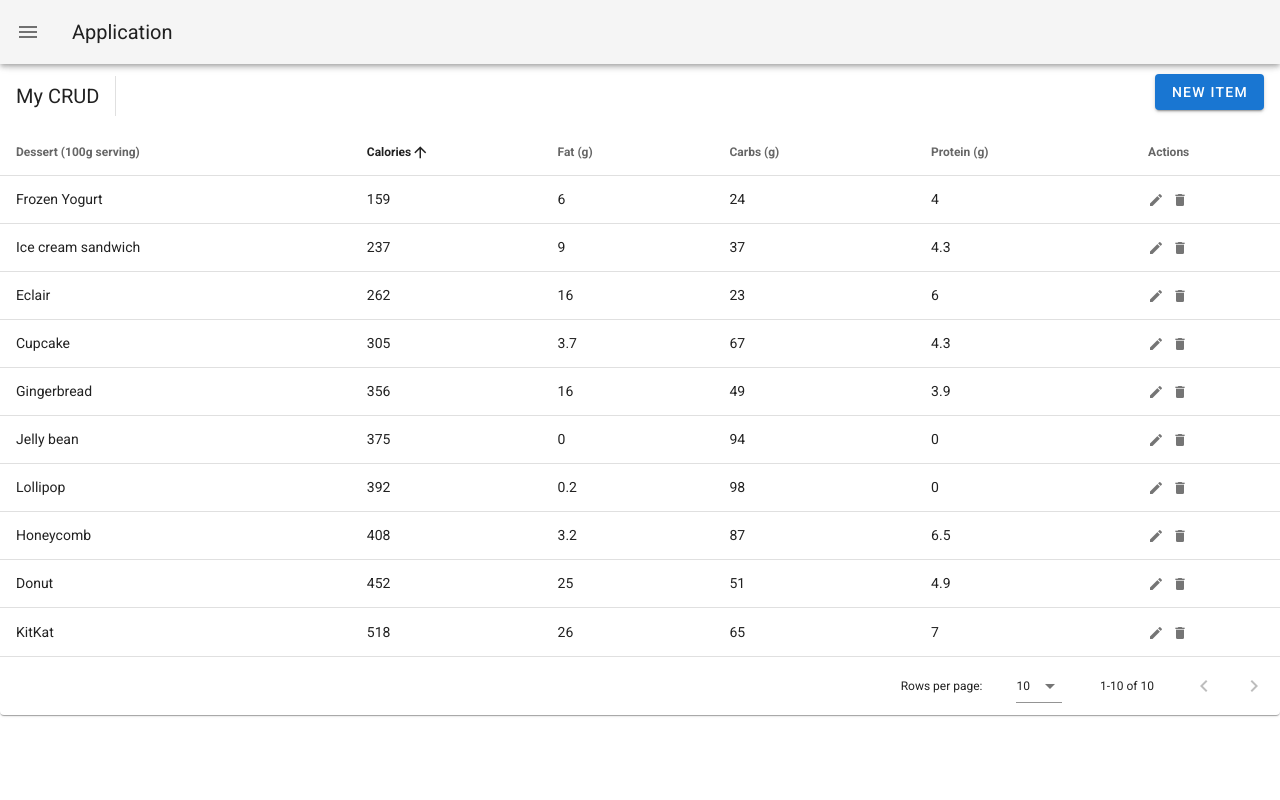
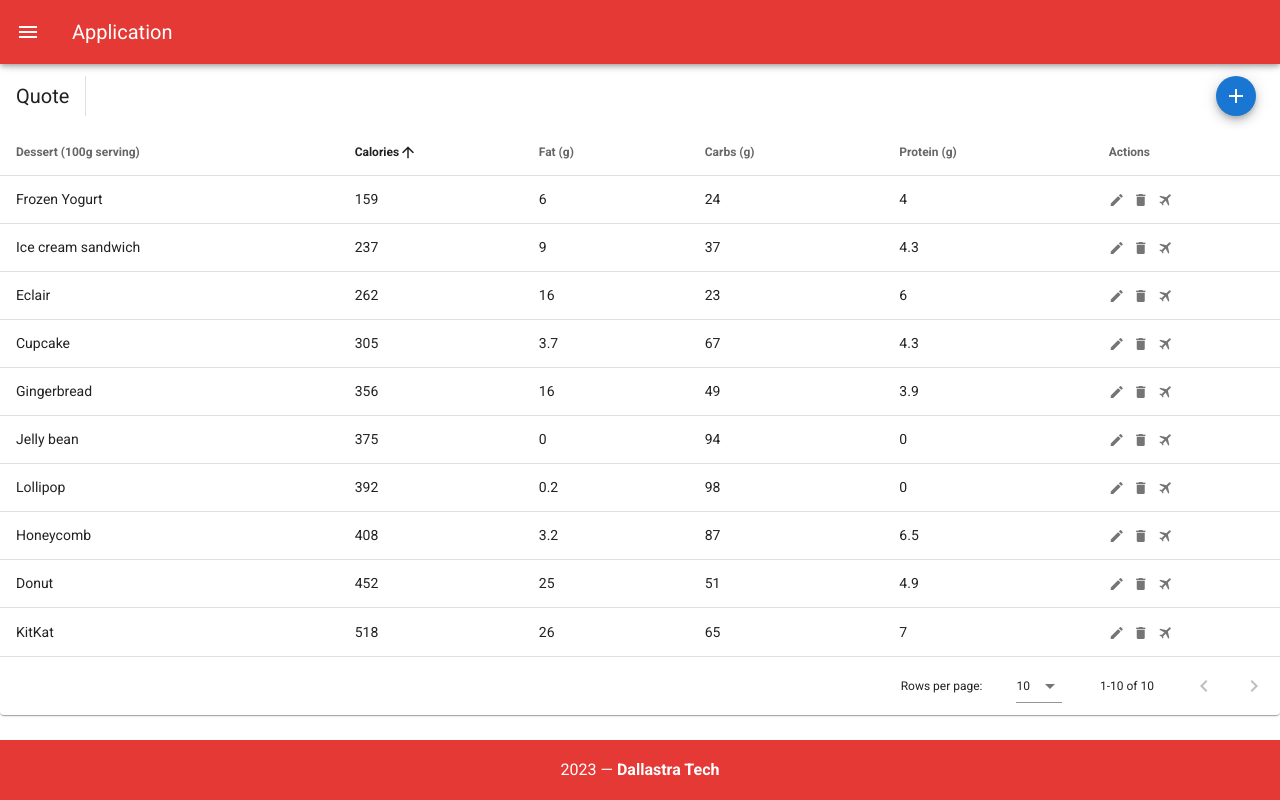
Before and after one commit to pDallastra/vue-vuetify-crm, a Vue app: page / in a window 1280 px wide. Built offline with nearby package versions, Linux system fonts and the light colour scheme.

Commit message:
Adding AppFooter + style tries

```diff
--- a/src/App.vue
+++ b/src/App.vue
@@ -2,8 +2,14 @@
   <v-app>
     <SideBar :outside-drawer="drawer"/>
 
-    <v-app-bar app>
-      <v-app-bar-nav-icon @click="drawer = !drawer"></v-app-bar-nav-icon>
+    <v-app-bar
+      app
+      color="red darken-1 white--text"
+    >
+      <v-app-bar-nav-icon
+        @click="drawer = !drawer"
+        color="white"
+      />
 
       <v-toolbar-title>Application</v-toolbar-title>
     </v-app-bar>
@@ -12,10 +18,13 @@
       <TableData/>
     </v-main>
 
+    <AppFooter/>
+
   </v-app>
 </template>
 
 <script>
+import AppFooter from './components/AppFooter.vue';
 import SideBar from './components/Sidebar.vue';
 import TableData from './components/TableData.vue';
 
@@ -23,7 +32,7 @@ import TableData from './components/TableData.vue';
 export default {
   name: 'App',
 
-  components: { TableData, SideBar },
+  components: { TableData, SideBar, AppFooter },
 
   data: () => ({
     drawer: false,
--- /dev/null
+++ b/src/components/AppFooter.vue
@@ -0,0 +1,21 @@
+<template>
+  <v-footer
+    fixed
+    color="red darken-1 white--text"
+  >
+    <v-col
+      class="text-center"
+      cols="12"
+    >
+      {{ new Date().getFullYear() }} — <strong>Dallastra Tech</strong>
+    </v-col>
+  </v-footer>
+</template>
+
+<script>
+
+export default {
+  name: 'AppFooter'
+}
+
+</script>
--- a/src/components/Sidebar.vue
+++ b/src/components/Sidebar.vue
@@ -2,6 +2,7 @@
     <v-navigation-drawer
       v-model="drawer"
       app
+      color="red darken-1 white--text"
     >
       <!--  -->
     </v-navigation-drawer>
--- a/src/components/TableData.vue
+++ b/src/components/TableData.vue
@@ -9,7 +9,7 @@
       <v-toolbar
         flat
       >
-        <v-toolbar-title>My CRUD</v-toolbar-title>
+        <v-toolbar-title>Quote</v-toolbar-title>
         <v-divider
           class="mx-4"
           inset
@@ -22,13 +22,17 @@
         >
           <template v-slot:activator="{ on, attrs }">
             <v-btn
+              class="mx-2"
+              fab
+              dark
+              small
               color="primary"
-              dark
-              class="mb-2"
               v-bind="attrs"
               v-on="on"
             >
-              New Item
+              <v-icon dark>
+                mdi-plus
+              </v-icon>
             </v-btn>
           </template>
           <v-card>
@@ -135,9 +139,16 @@
       </v-icon>
       <v-icon
         small
+        class="mr-2"
         @click="deleteItem(item)"
       >
         mdi-delete
+      </v-icon>
+      <v-icon
+        small
+        @click="deleteItem(item)"
+      >
+        mdi-airplane
       </v-icon>
     </template>
     <template v-slot:no-data>
```
